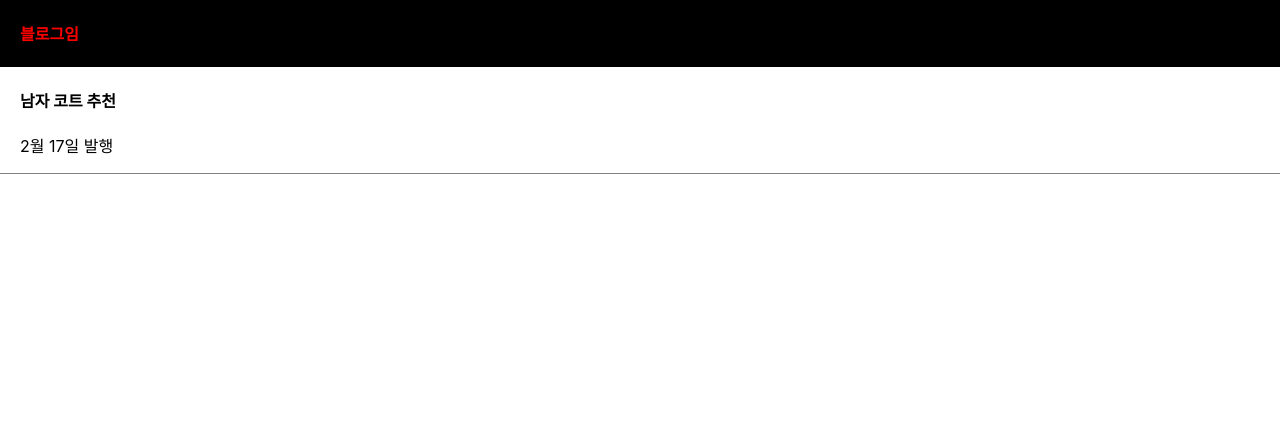
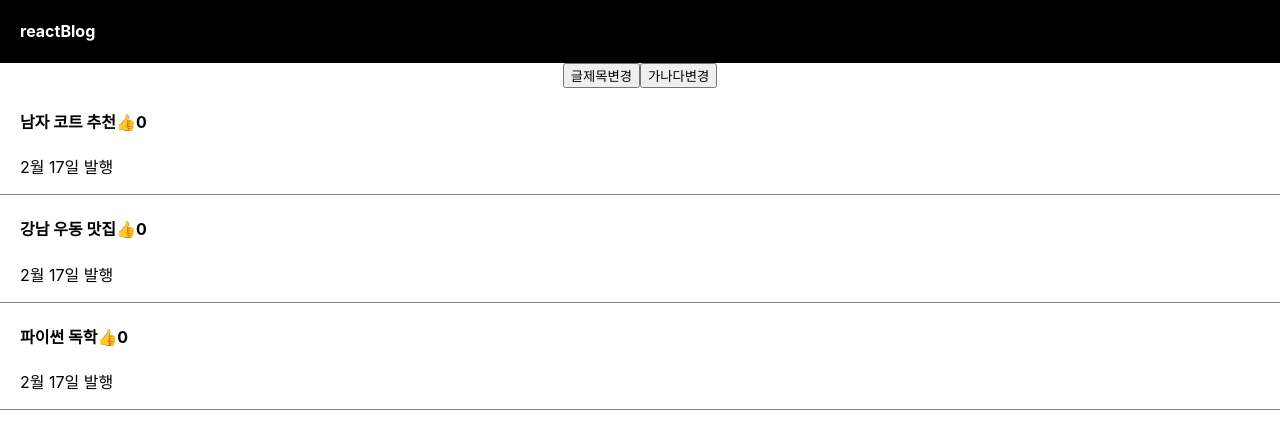
Before and after one commit to KIMHYUNGJU89/practice, a React (Create React App) app: page / in a window 1280 px wide. Shown: the top 428 px of the page. Built offline with nearby package versions, Linux system fonts and the light colour scheme.

Commit message:
2024 - 06 -10 react 연습 중간커밋

```diff
--- a/src/App.css
+++ b/src/App.css
@@ -15,7 +15,18 @@
 div {
   box-sizing: border-box;
 }
-
+.modal {
+  margin-top: 20px;
+  padding: 20px;
+  background: #eee;
+  text-align: left;
+}
+.saber {
+  margin-top: 20px;
+  padding: 20px;
+  background: #eee;
+  text-align: left;
+}
 .list {
   padding-left: 20px;
   text-align: left;
--- a/src/App.js
+++ b/src/App.js
@@ -1,3 +1,4 @@
+
 import logo from './logo.svg';
 import './App.css';
 import { useState } from 'react';
@@ -5,18 +6,68 @@ import { useState } from 'react';
 function App() {
 
   let post = '강남 우동 맛집';
-  let [a,b] = useState('남자 코트 추천')
+  let [글제목,글제목변경] = useState(['남자 코트 추천','강남 우동 맛집','파이썬 독학'])
+  let [따봉,따봉변경] = useState(0);
+  let [modal,setModal] = useState(false);
+  let modalCheck = true;
+  [1,2,3].map(function(){
+    console.log(1);
+  })
+  let copy = [...글제목];
   return (
     <div className="App">
       <div className="black-nav">
-        <h4 style={ {color : 'red', fontSize : '16px'} }>블로그임</h4>
+        <h4 style={ {color : 'white', fontSize : '16px'} }>reactBlog</h4>
       </div>
-      <div className='list'>
-        <h4>{a}</h4>
-        <p>2월 17일 발행</p>
-      </div>
+      <button onClick=
+        {() =>
+          {
+            let copy = [...글제목];
+            copy[0] = '여자코트 추천';
+            글제목변경(copy)
+            }}>글제목변경
+      </button>
+      <button onClick=
+        {() =>
+          {
+            let copy2 = [...글제목];
+            copy2.sort();
+            글제목변경(copy2)
+            }}>
+        가나다변경
+        </button>
+        {
+         copy.map(function(a,i){
+          return ( <div className='list'>
+            <h4 onClick=
+            {() => {{modal == false ? modalCheck = true : modalCheck = false;}setModal(modalCheck);}}>
+            {글제목[i]}
+            <span onClick={() => {따봉변경(따봉+1)}}>👍</span>
+            {따봉}
+            </h4>
+            <p>2월 17일 발행</p>
+          </div>)
+        })
+        }
+        {
+        modal == true ? <Modal></Modal> : null
+        }
     </div>
+
   );
 }
 
+function Modal() {
+  return(
+    <>
+    <div className='modal'>
+    <h4>제목</h4>
+    <p>날짜</p>
+    <p>상세내용</p>
+    </div>
+    </>
+  );
+}
+
+
 export default App;
```
